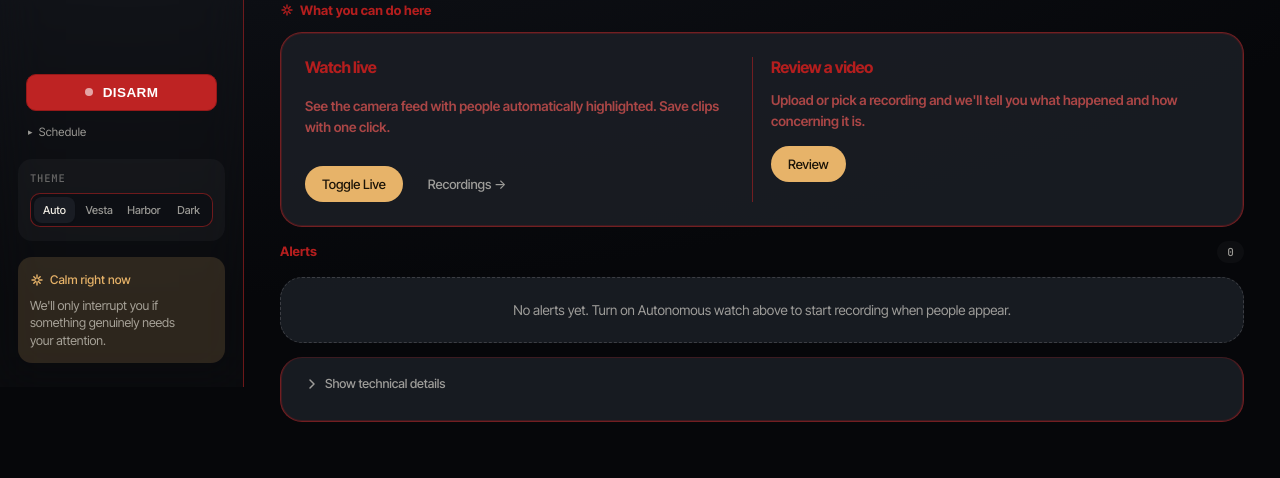
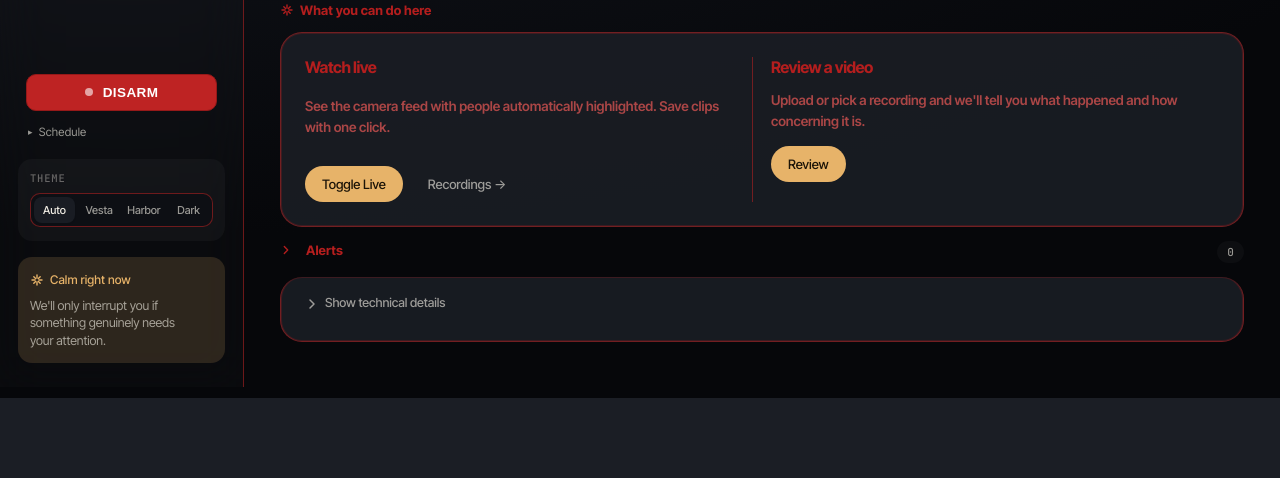
Before and after one commit to xerneas3318/Vesta, a Python web app: template templates/index.html in a window 1280 px wide. Shown: the part 413-891 px from the top of the page. After the commit the page ends 811 px from the top, so only its background shows below. Run offline with Jinja, Linux system fonts and the light colour scheme; the template is opened without the code that fills it: most values are stand-ins (such as "Sample title", 1, 10 or a date in 2020).

Commit message:
karmaslop: Alerts section now collapsed by default, click header to toggle
The Alerts label on the homepage is now a button with a rotating chevron; the list and the empty-state hint stay hidden until the header is clicked. Count chip still updates live so the user knows new alerts arrived.

```diff
--- a/templates/index.html
+++ b/templates/index.html
@@ -940,6 +940,25 @@
 
     /* ---------- Alerts inbox ---------- */
     .alerts-list { display: flex; flex-direction: column; gap: 12px; }
+
+    .alerts-toggle {
+      background: transparent;
+      border: none;
+      padding: 0;
+      width: 100%;
+      cursor: pointer;
+      color: inherit;
+      text-align: left;
+      font: inherit;
+    }
+    .alerts-toggle .alerts-toggle-chev {
+      display: inline-block;
+      margin-right: 8px;
+      transition: transform 0.15s ease;
+      vertical-align: -1px;
+    }
+    .alerts-toggle[aria-expanded="true"] .alerts-toggle-chev { transform: rotate(90deg); }
+    .alerts-toggle:hover .lhs { color: var(--accent); }
     .alerts-empty {
       padding: 22px 24px;
       background: var(--surface-card);
@@ -1405,12 +1424,12 @@
               </div>
             </div>
 
-            <div class="section-label">
-              <span class="lhs">Alerts</span>
+            <button type="button" class="section-label alerts-toggle" id="alerts-toggle" aria-expanded="false">
+              <span class="lhs"><svg class="alerts-toggle-chev" width="12" height="12" viewBox="0 0 14 14" fill="none" stroke="currentColor" stroke-width="1.6" stroke-linecap="round" stroke-linejoin="round"><path d="M5 3l4 4-4 4"/></svg>Alerts</span>
               <span class="chip mono" id="alerts-count">0</span>
-            </div>
-            <div id="alerts-list" class="alerts-list">
-              <div class="alerts-empty">No alerts yet. Turn on Autonomous watch above to start recording when people appear.</div>
+            </button>
+            <div id="alerts-list" class="alerts-list hidden">
+              <div class="alerts-empty">No alerts yet. Arm the system to start recording when someone appears.</div>
             </div>
 
             <details class="card padded disclose" style="margin-top:0; border-top:none; padding-top:14px;">
@@ -2545,6 +2564,13 @@
       const autoStatus = document.getElementById("autonomous-status");
       const alertsList = document.getElementById("alerts-list");
       const alertsCount = document.getElementById("alerts-count");
+      const alertsToggle = document.getElementById("alerts-toggle");
+      if (alertsToggle && alertsList) {
+        alertsToggle.addEventListener("click", function () {
+          const isHidden = alertsList.classList.toggle("hidden");
+          alertsToggle.setAttribute("aria-expanded", isHidden ? "false" : "true");
+        });
+      }
 
       function formatTime(ms) {
         if (!ms) return "";
```
